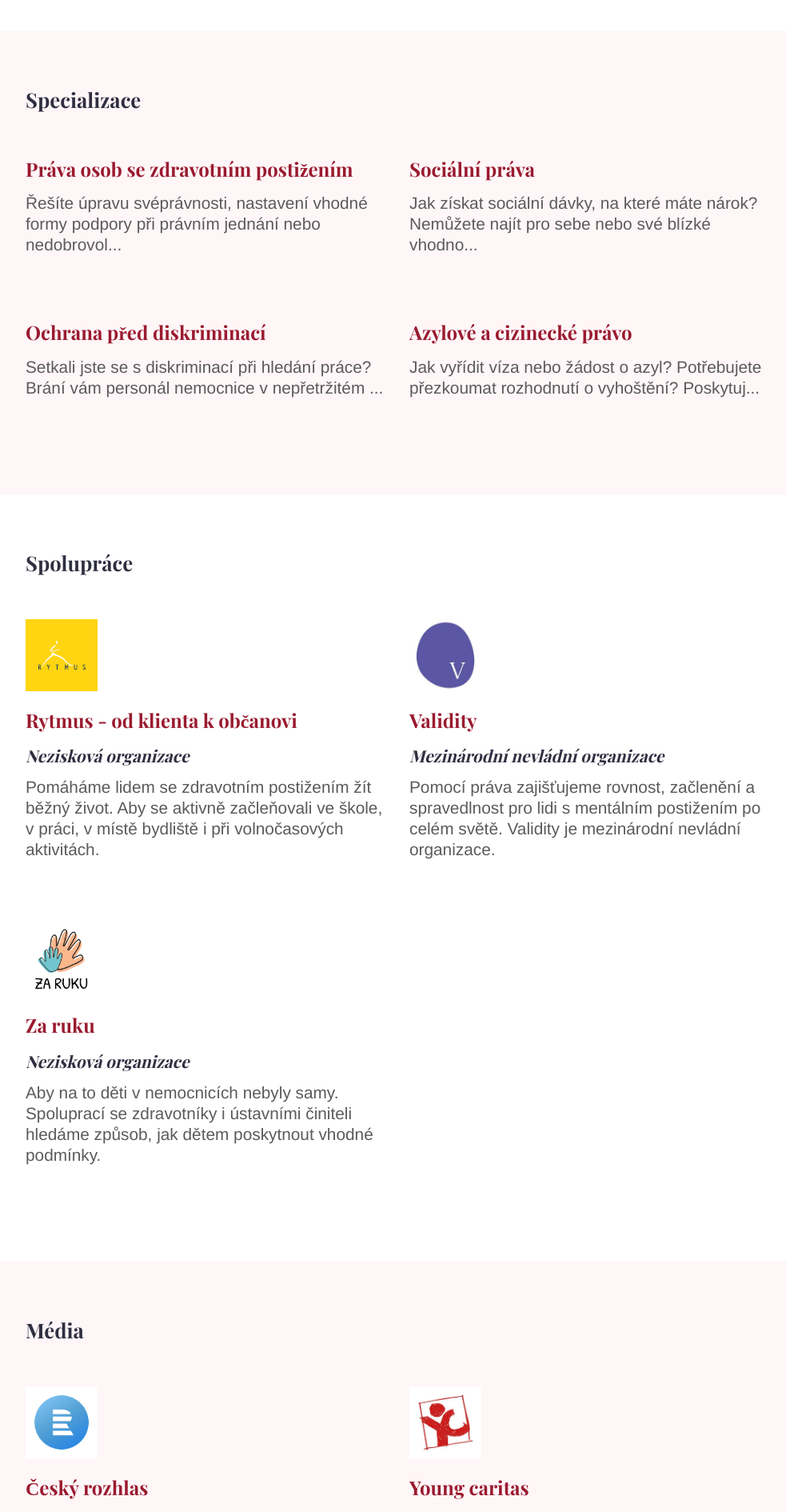
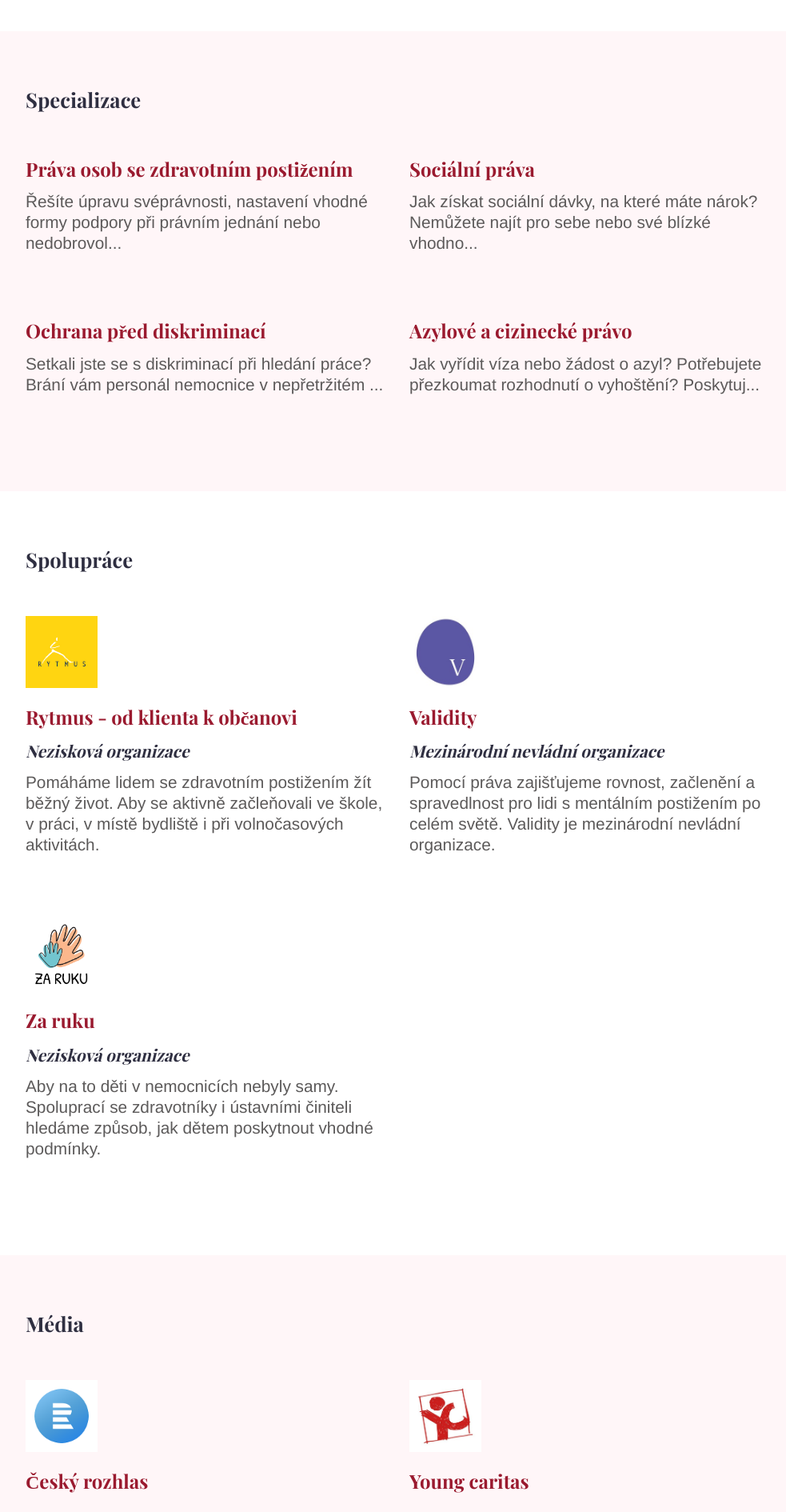
Before and after one commit to terezabartova/terezabartova.github.io, a Jekyll site: the page built from index.md, in a window 1280 px wide. Shown: the part 1085-2975 px from the top of the page at 80% size, without its empty margins (143-1126 px from the left). Built offline with Jekyll 4.4.1, drawn with Linux system fonts in a browser that asks for light colours.

Commit message:
decrease h3 margin in strips

```diff
--- a/_sass/components/_strip.scss
+++ b/_sass/components/_strip.scss
@@ -37,23 +37,23 @@
     margin-bottom: 10px;
     color: $black;
     @include media-breakpoint-down(xl) {
-      margin-bottom: 15px;
+      margin-bottom: 13px;
       font-size: 1.6rem;
     }
     @include media-breakpoint-down(lg) {
-      margin-bottom: 13px;
+      margin-bottom: 11px;
       font-size: 1.5rem;
     }
     @include media-breakpoint-down(md) {
-      margin-bottom: 10px;
+      margin-bottom: 9px;
       font-size: 1.4rem;
     }
     @include media-breakpoint-down(sm) {
-      margin-bottom: 9px;
+      margin-bottom: 8px;
       font-size: 1.2rem;
     }
     @include media-breakpoint-down(xs) {
-      margin-bottom: 9px;
+      margin-bottom: 8px;
       font-size: 1.1rem;
     }
   }
```
